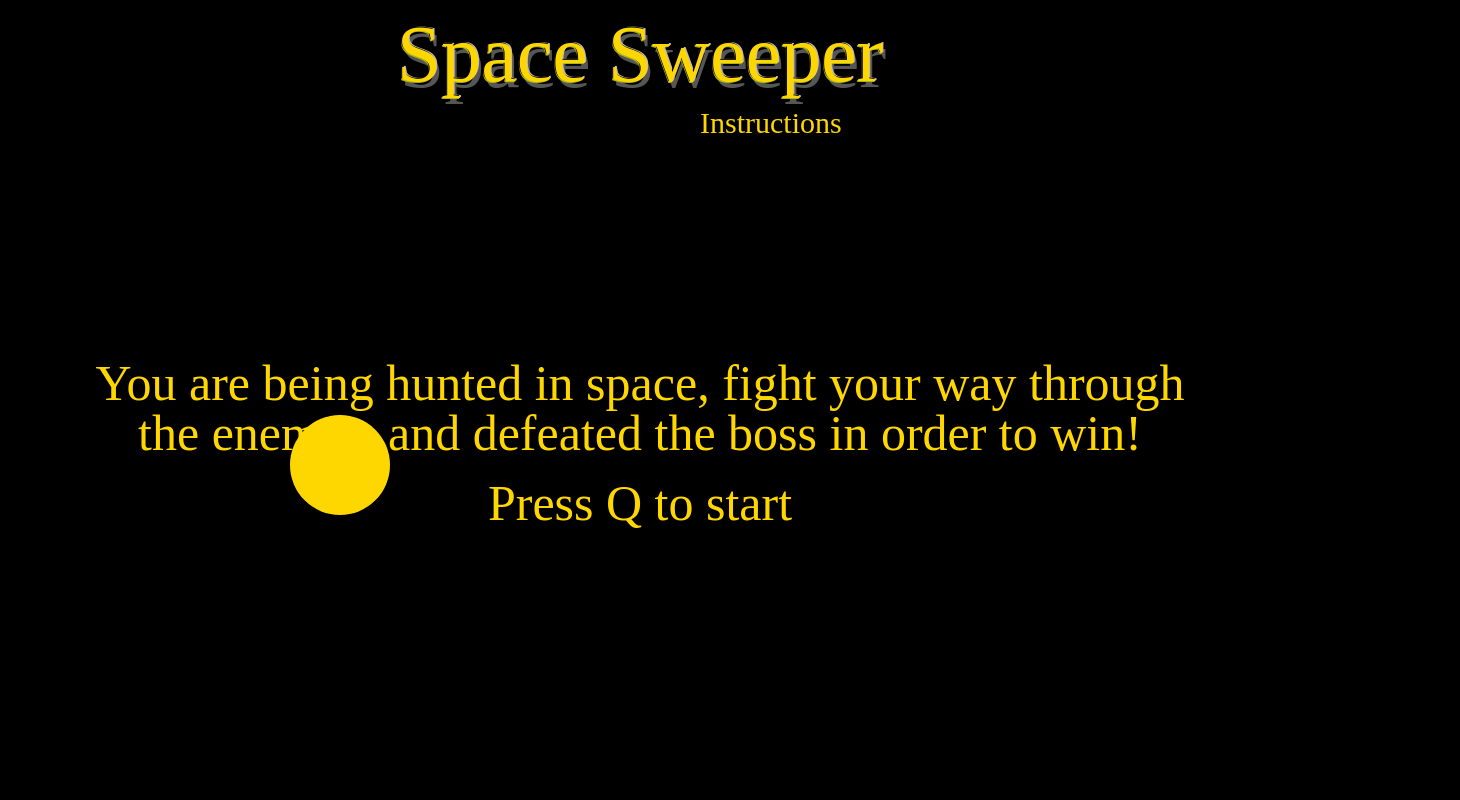
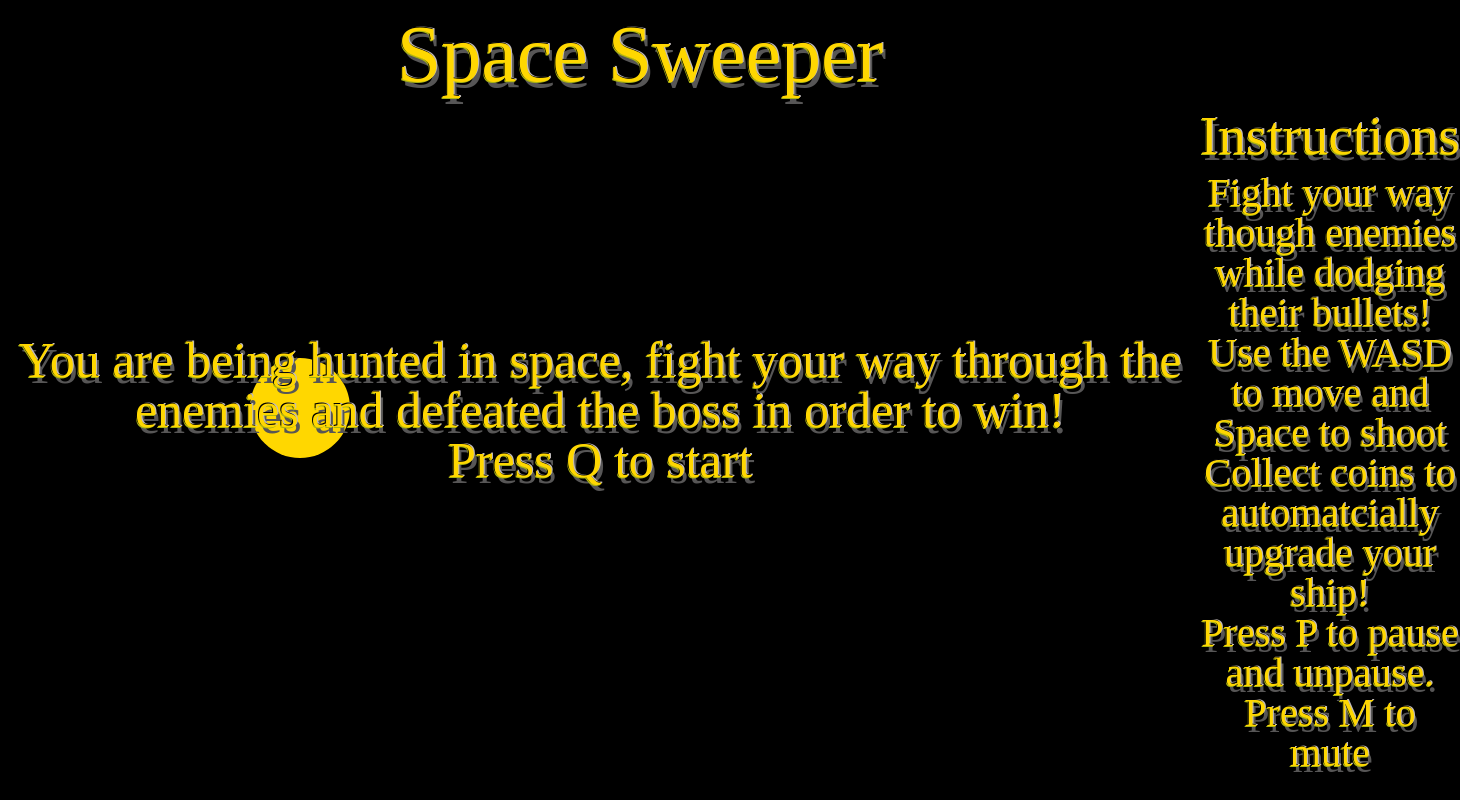
Before and after one commit to StevenSookhai/Space_Sweeper, a website built with webpack: page index.html in a window 1280 px wide. Shown: the whole page, 1460 px wide, since content can reach past the window. Built offline with nearby package versions, Linux system fonts and the light colour scheme; files whose address does not match are found by name.

Commit message:
css changes and bug fixes

```diff
--- a/index.html
+++ b/index.html
@@ -12,26 +12,41 @@
 </head>
 <body>
     <!-- <div id="second-div"><span>hello there</span></div> -->
+
     <div>
         <h1 id="title"> Space Sweeper</h1>
     </div>
-    <div id="start">
-        <p class="intro">
+    <div class="main-page-container">
+
+
+        <div class="container">
+            <div class="canvas-start">
+                <div id="start" class="start">
+                    <div class="start-text">
+                        <p >
                             You are being hunted in space, fight your way through
                             the enemies and defeated the boss in order to win!
-        </p>
                             <br>
                             <p>Press Q to start</p>
+                        </p>
+                    </div>
+                </div>
+                <canvas id="canvas"></canvas>
+            </div>
         </div>
 
-    <div class="instructions">
-        <h2 class="gradient-tex">Instructions</h2>
-            <div class ="instructions-modal">
-                <p>Fight your way though enemies while dodging their bullets!</p>
-                <p>Use the WASD to move and Space to shoot</p>
-                <p>Press P to pause and unpause. Press M to mute</p>
+        <div class="instruct-container">
+            <h2 class="instructions-header">Instructions</h2>
+                <div class="instructions-text" >
+                    <p class="in-text">Fight your way though enemies while dodging their bullets!</p>
+                    <p class="in-text">Use the WASD to move and Space to shoot</p>
+                    <p class="in-text">Collect coins to automatcially upgrade your ship!</p>
+                    <p class="in-text">Press P to pause and unpause. Press M to mute</p>
                 </div>
         </div>
+    </div>
+
+
     <!-- <div id="game-over">
         <p>GAME OVER, YOU WON!</p>
     </div> -->
@@ -53,9 +68,6 @@
             <li><button type="submit" id="mute">Mute</button></li>
         </ul>
         </div> -->
-    <div id="container">
-    <canvas id="canvas"></canvas>
-    </div>
 
 
 
--- a/src/scripts/game.js
+++ b/src/scripts/game.js
@@ -290,6 +290,8 @@ class Game {
             ctx.fillText(`Score: ${this.score}`, 50, 25);
             ctx.fillText(`Coins: ${this.currency}`, 50, 50);
             ctx.fillText(`Health: ${this.ships[0].health }`, Game.WIDTH - 75, 25);
+            // console.log(this.level)
+            ctx.fillText(`Level: ${this.level.level}`, Game.WIDTH - 75, 50);
         }
 
 
--- a/src/scripts/level.js
+++ b/src/scripts/level.js
@@ -1,11 +1,14 @@
 const Level ={
     level1 : {
     background_src: "./src/images/Level1_BG.png",
-    enemy_type: "./src/images/enemy1.png"
+    enemy_type: "./src/images/enemy1.png",
+    level: '1'
     },
     level2: {
         enemy_type: "./src/images/enemy2.png",
         background_src: "./src/images/BG_2.png",
+        level: '2'
+
     },
     ship_upgrade: {
         lv_2: "",
--- a/src/styles/example2.scss
+++ b/src/styles/example2.scss
@@ -46,8 +46,8 @@ h1{
 }
 .instructions-modal{
     font-family: "rubber";
-    display: none;
-    position: fixed;
+    // display: none;
+    // position: fixed;
     margin-left: auto;
     margin-right: auto;
     font-size: 35px;
@@ -73,31 +73,60 @@ h1{
 #start p {
   font-size: 50px;
 }
-#start{
+.class{
+  position: relative;
+  // border: 4px solid red;
+}
+.canvas-start{
+  position: relative;
+  // border: 4px solid red;
+
+}
+.start{
   display: flex;
   justify-content: center;
   align-items: center;
   flex-direction: column;
     font-family: "rubber";
     background-image: url("Map_3.jpg");
-    text-align: center;
+    // text-align: center;
     position: absolute;
     color: rgb(255, 255, 255);
-    margin-left: auto;
-    margin-right: auto;
-    margin-top: 0px;
-    font-size: 20px;
-    margin-top: 30px;
+    // margin-left: auto;
+    // margin-right: auto;
+    // margin-top: 0px;
+    // font-size: 20px;
+    // margin-top: 30px;
+    // left: 0;
+    // right: 0;
+    // top: 0;
+    // bottom: 0;
+    // margin: auto;
+
+    // width: 1100px;
+    // height: 510px;
+    width: 100%;
+    height: 100%;
+    // border: 10px solid transparent;
+    // padding: 15px;
+    //  background-color:black;
+    // padding: 2em;
+    // text-align: left;
+    animation: animate_start 60s linear infinite ;
+}
+
+.start-text{
+    // position: absolute;
+     text-shadow: -1px -1px 0 #000, 1px -1px 0 rgb(194, 187, 187), -1px 1px 0 rgb(170, 180, 19), 3px 6px 0 rgb(87, 86, 86);
     left: 0;
     right: 0;
-    width: 1100px;
-    height: 510px;
-    border: 10px solid transparent;
-    padding: 15px;
-    //  background-color:black;
-    padding: 2em;
-    text-align: left;
-    animation: animate_start 60s linear infinite ;
+    top: 0;
+    bottom: 0;
+    margin: auto;
+    p{
+      text-align: center;
+      font-size: 50px;
+    }
 }
 
 @keyframes animate_start {
@@ -183,9 +212,47 @@ margin-left: auto;
 
 // }
 
+// .main-page-container{
+//   display: flex;
+//   justify-content: space-evenly;
+// }
 
 
 
+.main-page-container{
+  display: flex;
+  justify-content: space-evenly;
+}
+.instructions-header{
+  font-size: 55px;
+  color: gold;
+   text-shadow: -1px -1px 0 #000, 1px -1px 0 rgb(194, 187, 187), -1px 1px 0 rgb(170, 180, 19), 3px 6px 0 rgb(87, 86, 86);
+}
+
+.instruct-container{
+  display: flex;
+  flex-direction: column;
+  max-width: 450px;
+  justify-content: center;
+  align-items: center;
+}
+
+.in-text{
+  font-size:50px;
+    font-family: "rubber";
+    text-align: center;
+    // margin: auto;
+    // width: 50%;
+    // padding: 10px;
+    // color:midnightblue;
+    text-shadow: -1px -1px 0 #000, 1px -1px 0 rgb(194, 187, 187), -1px 1px 0 rgb(170, 180, 19), 3px 6px 0 rgb(87, 86, 86);
+  font-size: 40px;
+  text-align: center;
+
+}
+.instructions-text{
+  margin-top: 10px;
+}
 
 
 // this is the same as: body h1 {}
```
Also changed, not shown: Screen Shot 2021-12-02 at 10.43.18 PM.png (added), Screen Shot 2021-12-09 at 8.28.59 PM.png (added), dist/main.css, dist/main.js, 14 other files. Lines whose indentation alone changed are shown as unchanged.
